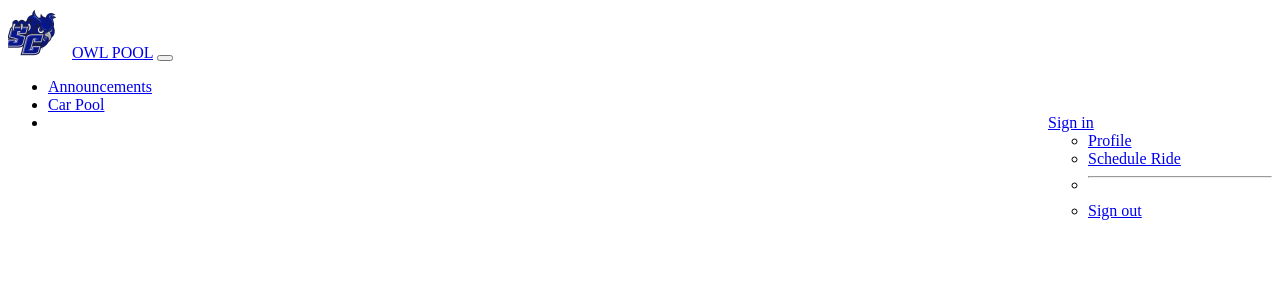
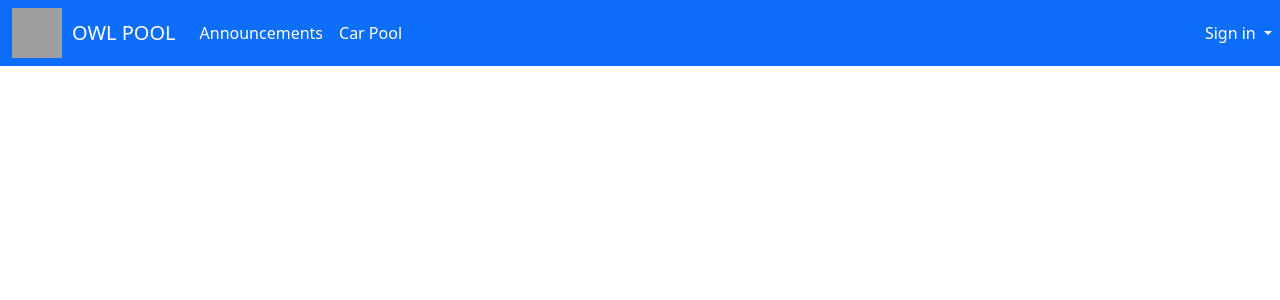
Before and after one commit to YouAzo96/Owl, a Flask app: template app/templates/navbar.html in a window 1280 px wide. Shown: the top 300 px of the page. Run offline with Flask 2, Linux system fonts and the light colour scheme; the template is opened without the code that fills it, so the values that code supplies are empty; parts of the project's set-up code (start-up, migrations or seed data) failed here and were passed over; grey boxes are pictures that could not be loaded.

Commit message:
footer and navbar done

```diff
--- a/app/routes.py
+++ b/app/routes.py
@@ -7,4 +7,4 @@ import sys
 
 @app.route('/')
 def hello():
-    return render_template('index.html')
+    return render_template('index.html',isAdmin=False)
--- a/app/templates/index.html
+++ /dev/null
@@ -1 +0,0 @@
-<p>index</p>
--- a/app/templates/navbar.html
+++ b/app/templates/navbar.html
@@ -7,15 +7,25 @@
 		width: 50px;
 		height: 50px;
 	}
+	.nav-link{
+		color: #fff !important;
+	}
+	 @media (min-width:992px){
+	 	#test{
+	 		position:absolute;
+	 		right: 0;
+	 	}
+	 }
+	#dropdown2 {
+		position:relative;
+	}
 
-	#dropdown1, #dropdown2 {
-		margin-left: 1000px;
-	}
 </style>
-
+    <link href="https://cdn.jsdelivr.net/npm/bootstrap@5.0.0-beta3/dist/css/bootstrap.min.css" rel="stylesheet" integrity="sha384-eOJMYsd53ii+scO/bJGFsiCZc+5NDVN2yr8+0RDqr0Ql0h+rP48ckxlpbzKgwra6" crossorigin="anonymous">
+ <script src="https://cdn.jsdelivr.net/npm/bootstrap@5.0.0-beta3/dist/js/bootstrap.bundle.min.js" integrity="sha384-JEW9xMcG8R+pH31jmWH6WWP0WintQrMb4s7ZOdauHnUtxwoG2vI5DkLtS3qm9Ekf" crossorigin="anonymous"></script>
 <nav class="navbar navbar-expand-lg navbar-dark bg-primary">
   <div class="container-fluid">
-  	<img src="{{url_for('static', filename='scsulogo.jpg')}}" />
+  	<img src="{{url_for('static', filename='scsulogo.png')}}" />
     <a class="navbar-brand" href="#">OWL POOL</a>
     <button class="navbar-toggler" type="button" data-bs-toggle="collapse" data-bs-target="#navbarSupportedContent" aria-controls="navbarSupportedContent" aria-expanded="false" aria-label="Toggle navigation">
       <span class="navbar-toggler-icon"></span>
@@ -23,20 +33,25 @@
     <div class="collapse navbar-collapse" id="navbarSupportedContent">
       <ul class="navbar-nav me-auto mb-2 mb-lg-0">
         <li class="nav-item">
-          <a class="nav-link active" aria-current="page" href="#">Announcements</a>
+          <a class="nav-link active" aria-current="page" href="/">Announcements</a>
         </li>
         <li class="nav-item">
           <a class="nav-link" href="#">Car Pool</a>
         </li>
+        {% if isAdmin %}
+        <li class="nav-item">
+            <a class="nav-link" href="/admin">Admin Panel</a>
+        </li>
+        {%endif %}
         <li id="test" class="nav-item dropdown">
-          <a id="dropdown1" class="nav-link dropdown-toggle" href="#" id="navbarDropdown" role="button" data-bs-toggle="dropdown" aria-expanded="false">
+          <a id="dropdown1" class="nav-link dropdown-toggle" href="/login" id="navbarDropdown" role="button" data-bs-toggle="dropdown" aria-expanded="false">
             Sign in
           </a>
           <ul id="dropdown2" class="dropdown-menu dropdown-menu-right" aria-labelledby="navbarDropdown">
-            <li><a class="dropdown-item" href="#">Profile</a></li>
-            <li><a class="dropdown-item" href="#">Schedule Ride</a></li>
+            <li><a class="dropdown-item" href="/profile">Profile</a></li>
+            <li><a class="dropdown-item" href="/carpool#scheduleride">Schedule Ride</a></li>
             <li><hr class="dropdown-divider"></li>
-            <li><a class="dropdown-item" href="#">Sign out</a></li>
+            <li><a class="dropdown-item" href="/logout">Sign out</a></li>
           </ul>
         </li>
 
```
Also changed, not shown: app/templates/basetest.html (deleted, +0 -35 lines), app/templates/footer.html (+12 -55 lines), app/static/scsulogo.jpg (deleted).
